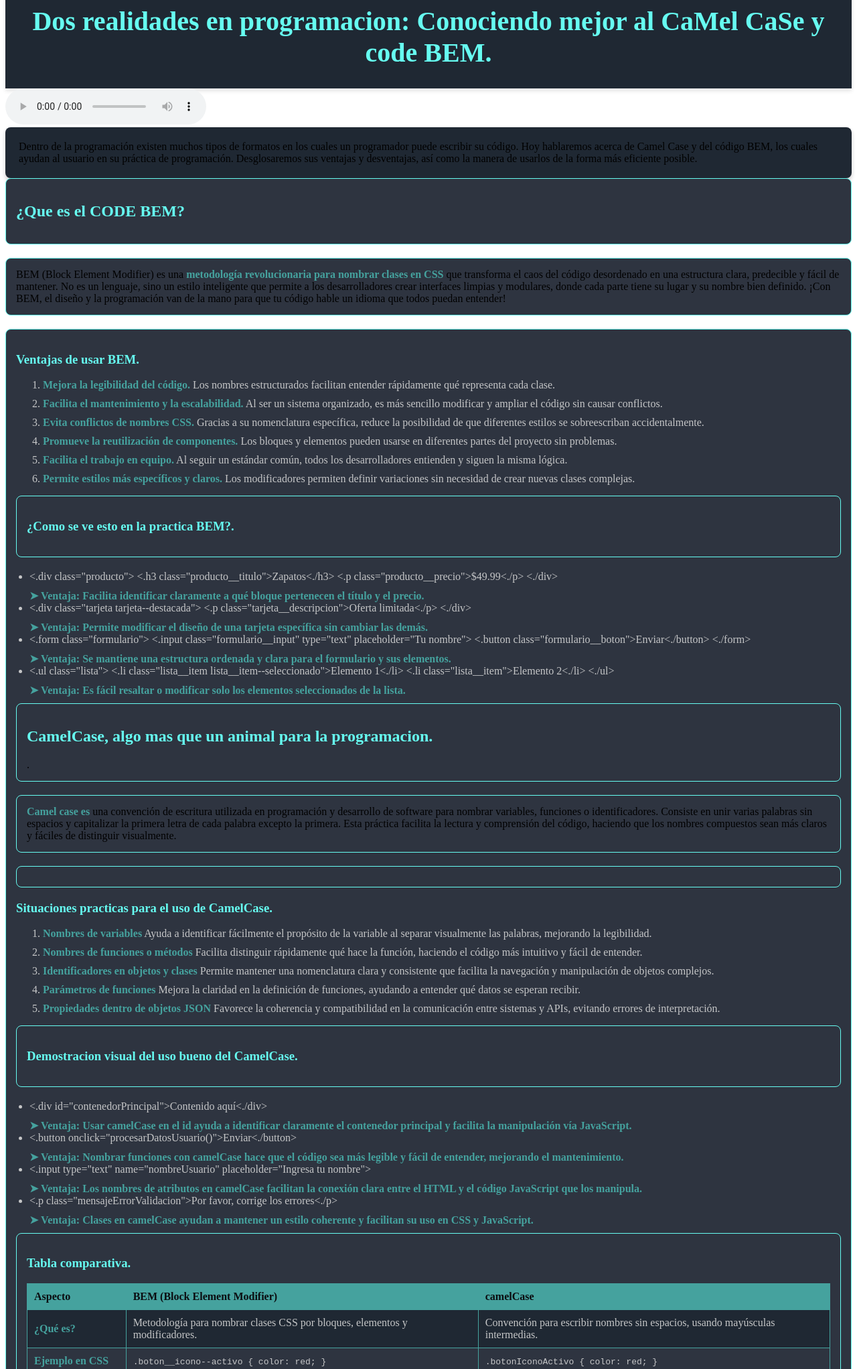
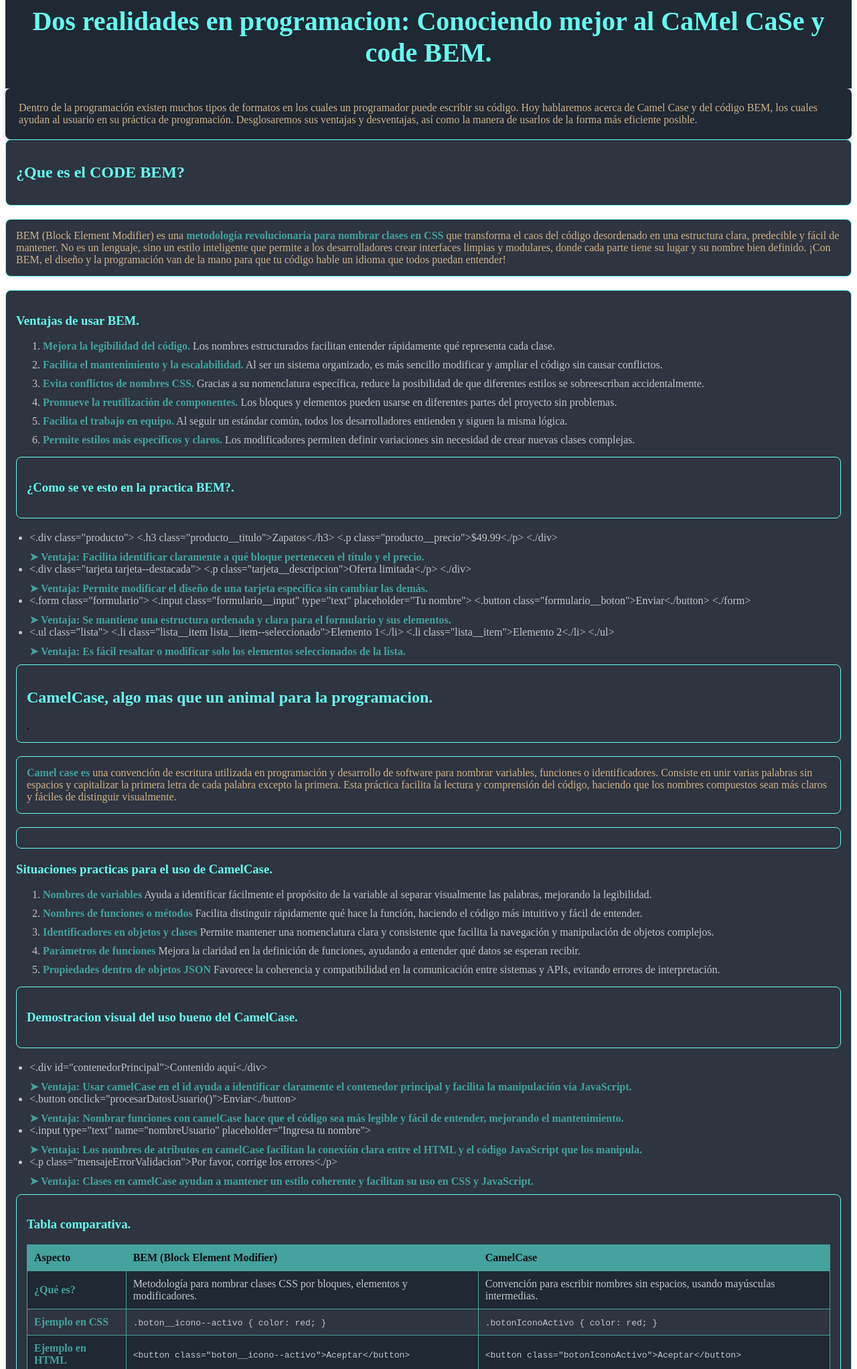
Before and after one commit to Aaron-dust/Trabajo-CaMel-CaSe-y-BEM, a plain HTML site: page index.html in a window 1280 px wide. Shown: the part 200-2244 px from the top of the page at 67% size. Drawn offline with Linux system fonts and the light colour scheme.

Commit message:
commit 8

```diff
--- a/css/stylos.css
+++ b/css/stylos.css
@@ -1,12 +1,22 @@
 style
   body {
     margin: 0;
-    font-family: Verdana, sans-serif; /* Corregido y ajustado */
+    font-family: Verdana, sans-serif;
     background-color: #0B0C10;
     color: #C5C6C7;
     line-height: 1.6;
   }
+   .contedinicio{
+    color: rgb(209, 179, 139);
 
+   }
+  .codebem1{
+    color: rgb(209, 179, 137);
+  }
+
+  .camelcase1{
+    color: rgb(209, 179, 138);
+  }
 
   header {
     text-align: center;
--- a/index.html
+++ b/index.html
@@ -9,11 +9,9 @@
      <header>
          <img src="imagenes/logocamelbem.jpeg" alt="Logo de la página" width="150" />
          <h1>Dos realidades en programacion: Conociendo mejor al CaMel CaSe y code BEM. </h1> </header>
-    <audio class="audio" src="audio/Forhill - Macrocosm.mp3" autoplay loop></audio>
-    <audio class="audio" src="audio/Forhill - Macrocosm.mp3" autoplay loop controls></audio>
 
 <body>
-    <main> Dentro de la programación existen muchos tipos de formatos en los cuales un programador puede escribir su código. Hoy hablaremos acerca de Camel Case y del código BEM, los cuales ayudan al usuario en su práctica de programación. Desglosaremos sus ventajas y desventajas, así como la manera de usarlos de la forma más eficiente posible.</main>
+    <main class="contedinicio"> Dentro de la programación existen muchos tipos de formatos en los cuales un programador puede escribir su código. Hoy hablaremos acerca de Camel Case y del código BEM, los cuales ayudan al usuario en su práctica de programación. Desglosaremos sus ventajas y desventajas, así como la manera de usarlos de la forma más eficiente posible.</main>
 
      <section class="codebemTT"> <h2>¿Que es el CODE BEM?</h2></section>
        <section class="codebem1">BEM (Block Element Modifier) es una <strong>metodología revolucionaria para nombrar clases en CSS </strong>que transforma el caos del código desordenado en una estructura clara, predecible y fácil de mantener. No es un lenguaje, sino un estilo inteligente que permite a los desarrolladores crear interfaces limpias y modulares, donde cada parte tiene su lugar y su nombre bien definido. ¡Con BEM, el diseño y la programación van de la mano para que tu código hable un idioma que todos puedan entender!  </section>
@@ -75,7 +73,7 @@
     <tr>
       <th>Aspecto</th>
       <th>BEM (Block Element Modifier)</th>
-      <th>camelCase</th>
+      <th>CamelCase</th>
     </tr>
    </thead>
    <tbody>
@@ -135,7 +133,7 @@
        </td>
      </tr>
      <tr>
-       <td><strong>camelCase</strong></td>
+       <td><strong>CamelCase</strong></td>
          <td>
           <ul>
            <li>Cuando trabajas en JavaScript o frameworks como React, donde es común usar camelCase para clases, IDs o estilos en línea.</li>
@@ -160,5 +158,5 @@
     <a href="https://www.freecodecamp.org/news/camel-case-in-programming/">Pagina usada para extraer informacion de camel.</a> |
     <a href="https://www.google.com/url?sa=i&url=https%3A%2F%2Ftenor.com%2Fview%2Fdragon-trainer-tristana-tristana-dance-league-of-legends-gif-22596624&psig=AOvVaw0AERT_HUGtoeczagcU7jEU&ust=1749531900995000&source=images&cd=vfe&opi=89978449&ved=0CBMQjRxqFwoTCIjloa3I440DFQAAAAAdAAAAABAE">profeunlol?</a>
   </nav>
-  <p>© 2025 Mi proyecto</p>
+  <p>© 2025 Mi proyecto Fiweb.</p>
 </footer>
```
Also changed, not shown: 1 other file.
